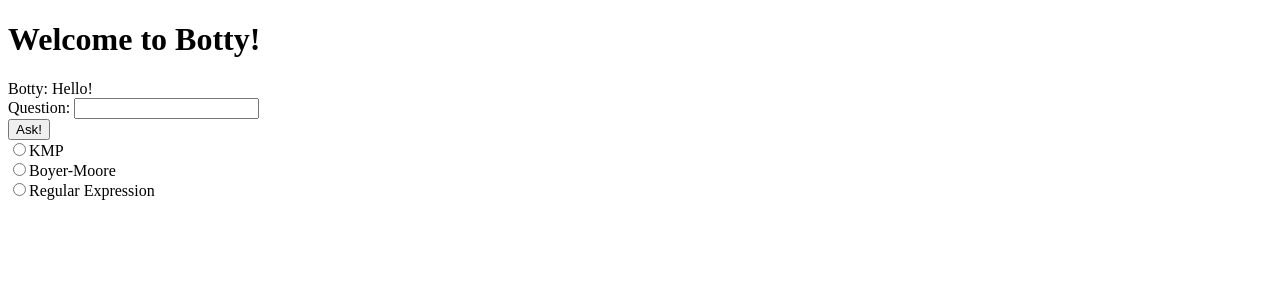
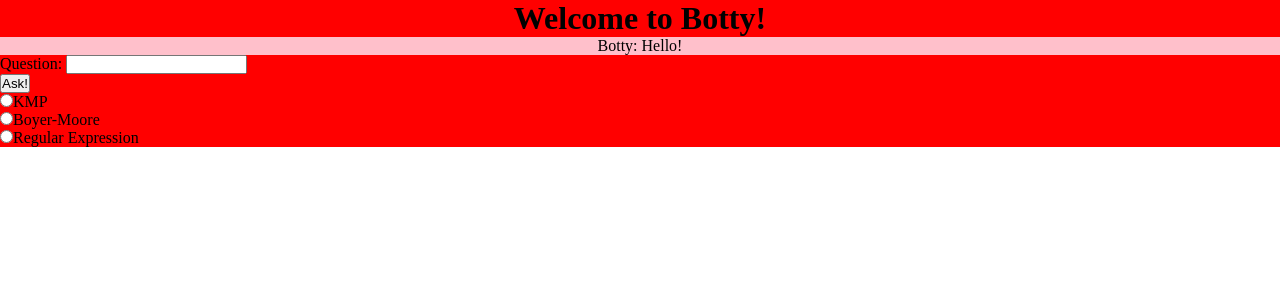
Before and after one commit to AidilRiski/Chatbot, a PHP site: page / in a window 1280 px wide. Shown: the top 300 px of the page. Run offline with PHP 8.4, Linux system fonts and the light colour scheme.

Commit message:
Designing CSS.

```diff
--- a/index.php
+++ b/index.php
@@ -91,6 +91,7 @@
                 }
             ?>
         </div>
+        <div id="inputArea">
             <form action="index.php" method="post">
                 <div id='queryArea'>
                     Question:
@@ -110,5 +111,6 @@
                     </div>'
                 ?>
             </form>
+        </div>
     </body>
 </html>
--- a/style.css
+++ b/style.css
@@ -0,0 +1,21 @@
+*{
+    margin: 0;
+    padding: 0;
+}
+
+#titleBar{
+    background-color: red;
+    text-align: center;
+}
+
+#textArea{
+    margin-left: auto;
+    margin-right: auto;
+    background-color: pink;
+    text-align: center;
+}
+
+#inputArea{
+    background-color: red;
+    text-align: left;
+}
```
Also changed, not shown: 1 other file. Lines whose indentation alone changed are shown as unchanged.
